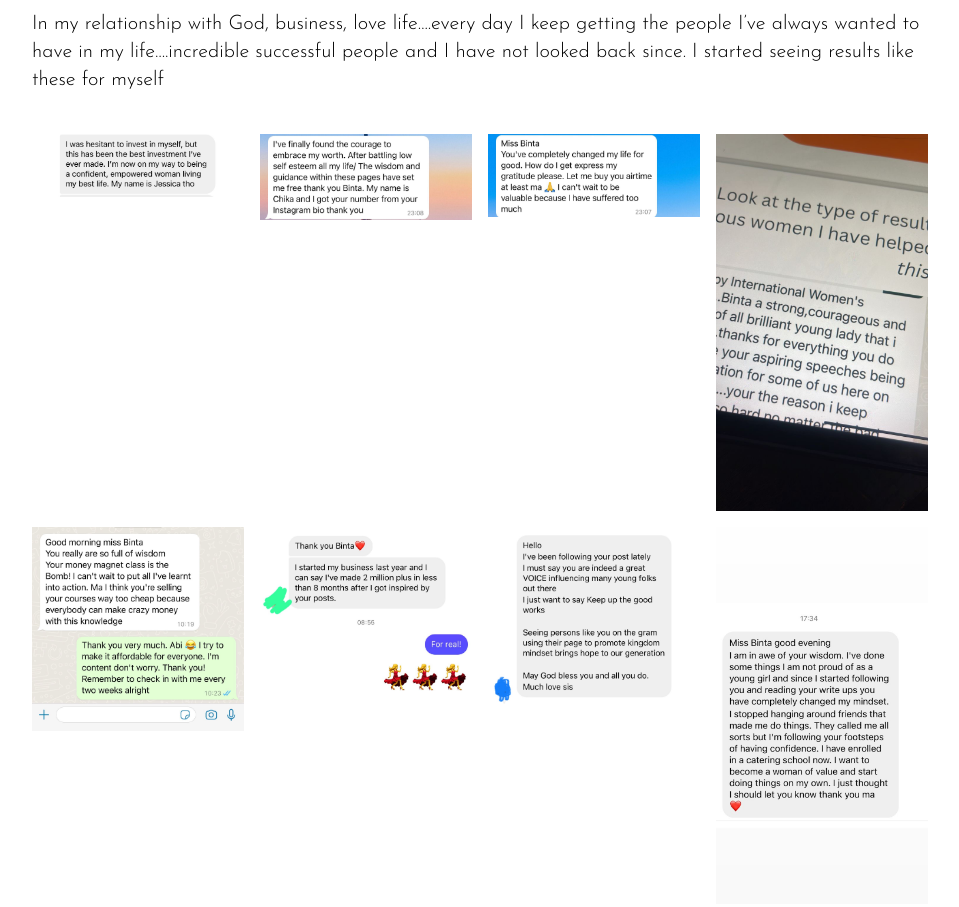
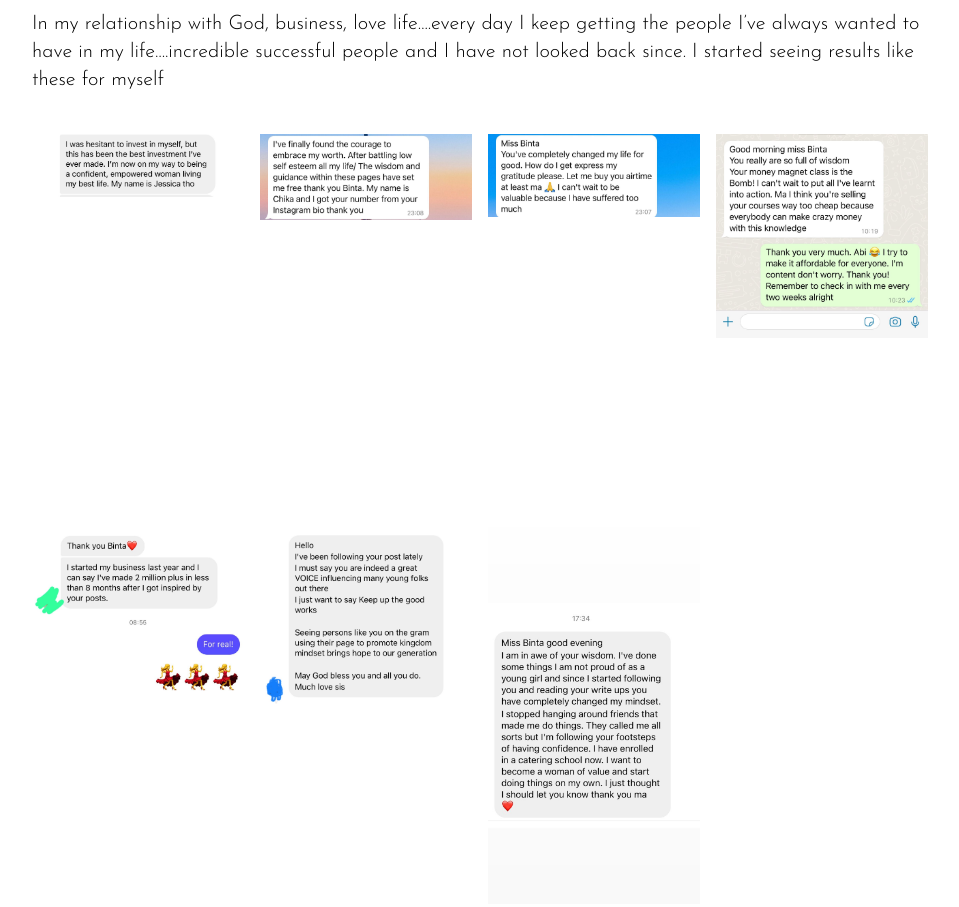
Before and after one commit to bintabulama/Binta-Bulama-v2, a website: page index.html in a window 1280 px wide. Shown: the part 9440-10347 px from the top of the page, without its empty margins (160-1119 px from the left). Drawn offline with nearby package versions, Linux system fonts and the light colour scheme.

Commit message:
Update index.html
Deleted pic 12

```diff
--- a/index.html
+++ b/index.html
@@ -565,7 +565,6 @@
         <img src="images/screenshots/9.JPG" alt="">
         <img src="images/screenshots/10.JPG" alt="">
         <img src="images/screenshots/11.JPG" alt="">
-        <img src="images/screenshots/12.JPG" alt="">
         <img src="images/screenshots/13.JPG" alt="">
         <img src="images/screenshots/14.JPG" alt="">
         <img src="images/screenshots/15.jpg" alt="">
```
